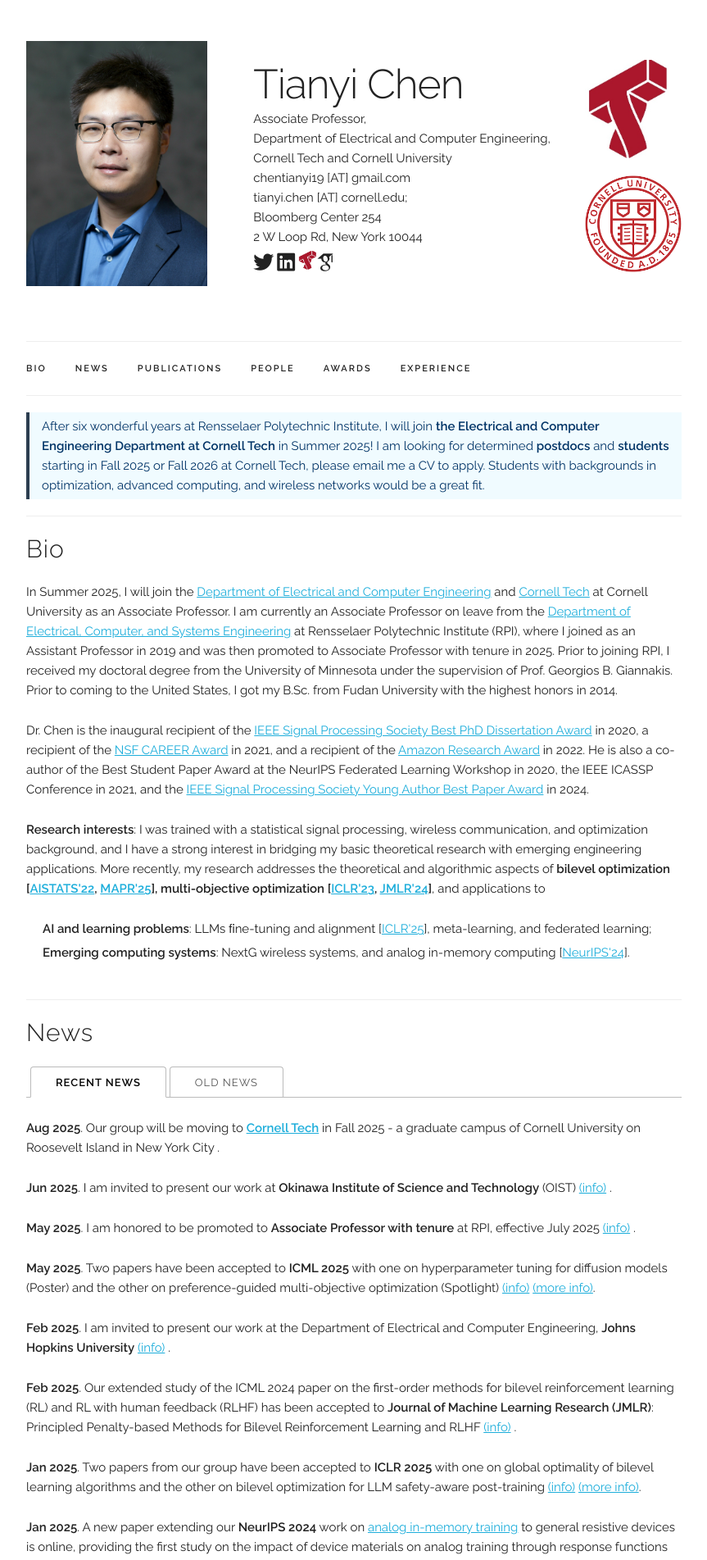
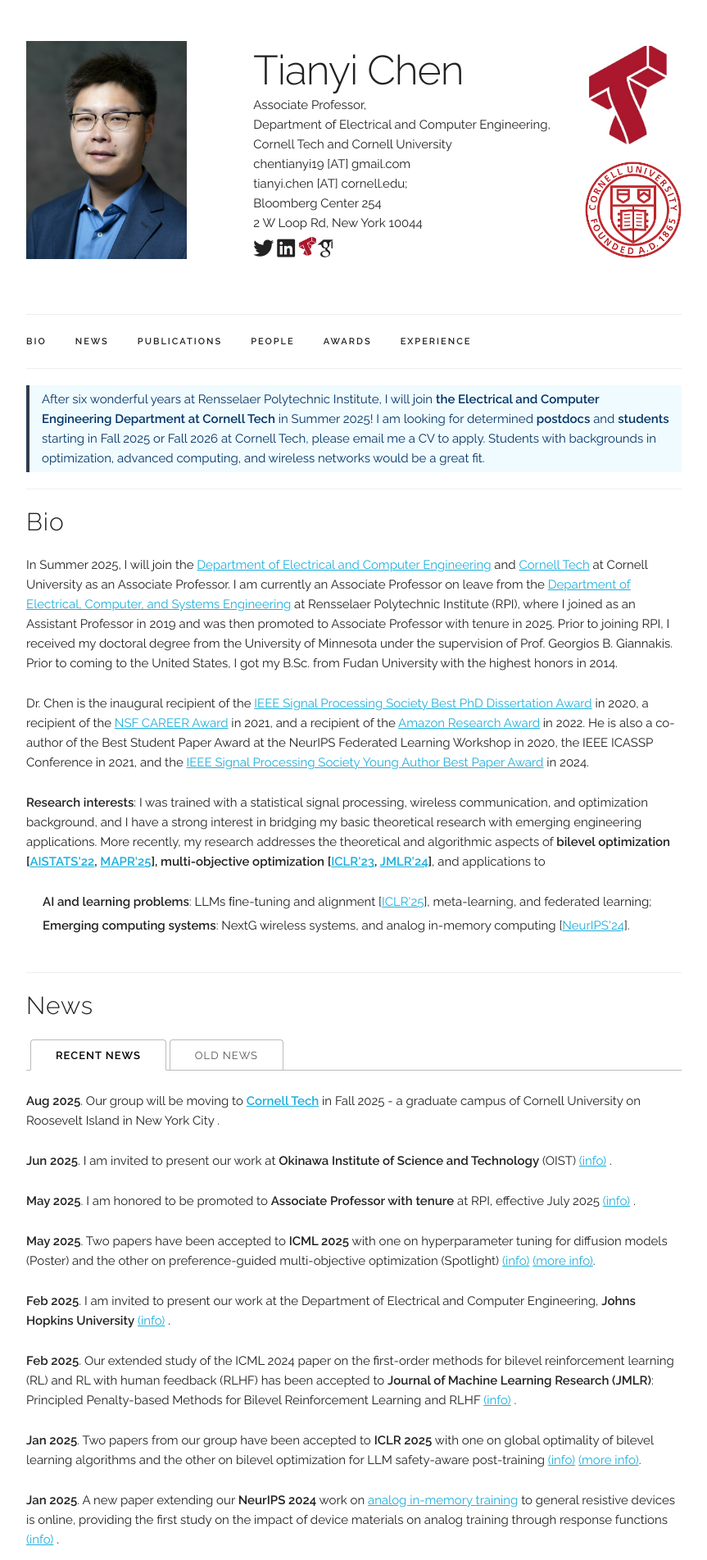
Before and after one commit to chentianyi19/chentianyi19.github.io, a Jekyll site: the page built from index.html, in a window 1280 px wide. Shown: the top 1903 px of the page at 82% size, without its empty margins (208-1071 px from the left). Built offline with Jekyll 4.4.1, drawn with Linux system fonts in a browser that asks for light colours; some web fonts are replaced; comment, search, counter and statistics services are not loaded.

Commit message:
Update default.html

```diff
--- a/_layouts/default.html
+++ b/_layouts/default.html
@@ -70,7 +70,7 @@
     <section class="header">
       <div class="row header-content" style="display: flex; flex-wrap: wrap; justify-content: space-between; align-items: center;">
         <div class="four columns">
-          <a href="{{ site.baseurl }}/"><img class="u-max-full-width" src='{{ site.baseurl }}{{ site.data.main_info.profile_pic }}'style="max-width:90%;"></a>
+          <a href="{{ site.baseurl }}/"><img class="u-max-full-width" src='{{ site.baseurl }}{{ site.data.main_info.profile_pic }}'style="max-width:80%;"></a>
         </div>
         <div class="nine columns main-description" style="flex: 1; min-width: 250px;">
             <h1>{{ site.data.main_info.name }}</h1>
```
